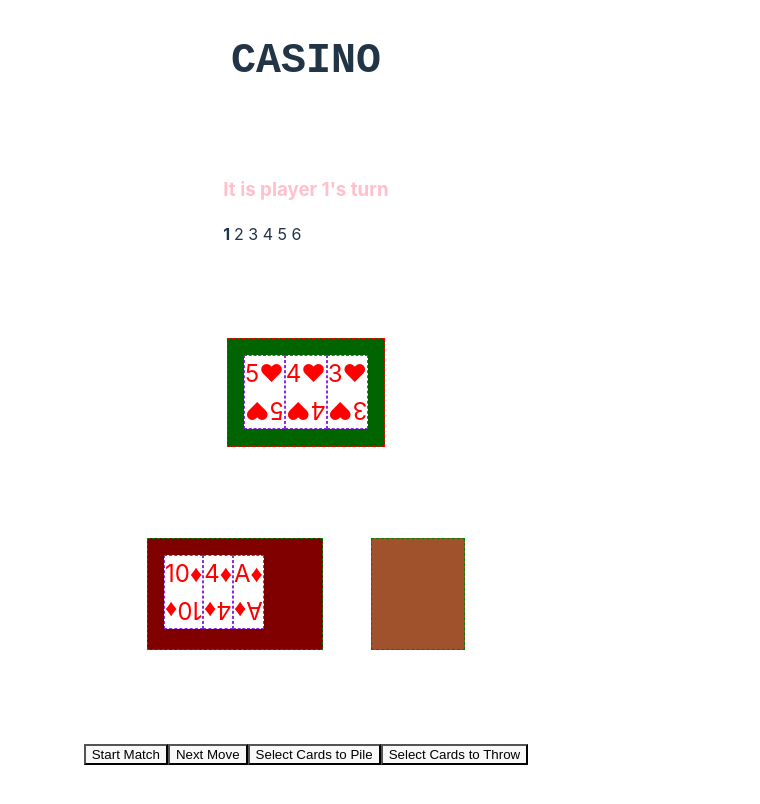
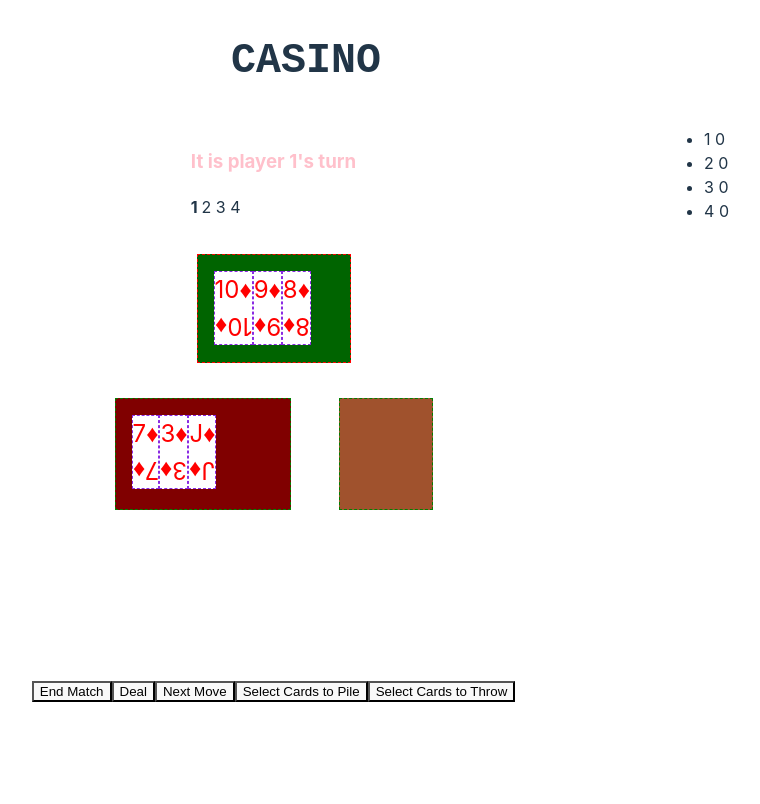
Before and after one commit to jhurt98/casino-game, a React (Vite) app: page / in a window 1280 px wide. Both pictures are taken after a click on the button "Start Match". Shown: the top 804 px of the page, without its empty margins (172-932 px from the left). Built offline with nearby package versions, Linux system fonts and the light colour scheme.

Commit message:
fixed dealing

```diff
--- a/src/App.css
+++ b/src/App.css
@@ -16,7 +16,7 @@
 }
 
 .game {
-    height: 800px;
+    height: 710px;
     width: 90%;
     margin: 0 auto;
     border: 2px, dashed, white;
@@ -32,7 +32,6 @@
     justify-content: space-between;
     flex-direction: column;
     background-color: white;
-    container: playingcard/ normal;
 }
 
 @container playingcard (true) {
--- a/src/Game.css
+++ b/src/Game.css
@@ -1,4 +1,4 @@
-.field {
+.table{
     display: flex;
     padding: 16px;
     border: 1px red dashed;
--- a/src/Game.tsx
+++ b/src/Game.tsx
@@ -39,12 +39,12 @@ const playerOne: Player = {
     points: 0,
 };
 
-function makeAllPlayers() {
-    const allPlayers = [playerOne];
-    for (let i = 2; i <= 6; i++) {
-        allPlayers.push({ id: i, hand: [], pile: [], points: 0 });
+function makePlayers() {
+    const players = [playerOne];
+    for (let i = 2; i <= 4; i++) {
+        players.push({ id: i, hand: [], pile: [], points: 0 });
     }
-    return allPlayers;
+    return players;
 }
 
 function makeDeck(): Array<Card> {
@@ -87,36 +87,42 @@ function passToPlayers(
 }
 
 function passToTable(
-    currentTable: Array<Card>,
+    table: Array<Card>,
     deck: Array<Card>,
     nCards: number,
 ) {
-    while (nCards > 0) {
+    for (let i = 0; i < nCards; i++) {
         const card = deck.pop();
         if (card) {
-            currentTable.push(card);
+            table.push(card);
         }
-        nCards--;
     }
 }
 
 function deal(
     deck: Array<Card>,
     players: Array<Player>,
-    currentTable: Array<Card>,
+    table: Array<Card>,
 ) {
-    let totalCards = 0;
-    const cardPerPerson = Math.floor(deck.length / players.length);
-    if (cardPerPerson >= 3) {
-        totalCards = 3 * players.length;
+    let totalCards = 3*players.length;
+    passToPlayers(players, deck, totalCards);
+    if (deck.length < 3*players.length) {
+        totalCards = Math.floor(deck.length / players.length) * players.length;
         passToPlayers(players, deck, totalCards);
-        passToTable(currentTable, deck, 3);
-    } else {
-        totalCards = cardPerPerson * players.length;
-        passToPlayers(players, deck, totalCards);
-        passToTable(currentTable, deck, deck.length);
+        passToTable(table, deck, deck.length);
     }
+
 }
+
+function initRound(
+    deck: Array<Card>,
+    players: Array<Player>,
+    table: Array<Card>,
+) {
+    passToTable(table, deck, 3);
+    passToPlayers(players, deck, 3 * players.length);
+}
+
 
 function createCardComponent(card: Card) {
     return <Card rank={card.rank} suit={card.suit} draggable={false} />;
@@ -139,32 +145,38 @@ function createPlayerComponents(players: Array<Player>, currentMove: number) {
 
 const MAX_POINTS = 25;
 function Game() {
-    const [allPlayers, setAllPlayers] = useState<Array<Player>>([]);
-    const [currentTable, setTable] = useState<Array<Card>>([]);
+    const [players, setPlayers] = useState<Array<Player>>([]);
+    const [table, setTable] = useState<Array<Card>>([]);
     const [currentMove, setCurrentMove] = useState<number>(0);
-    const [currentDeck, setCurrentDeck] = useState<Array<Card>>([]);
+    const [deck, setDeck] = useState<Array<Card>>([]);
     const [selectedCards, setSelectedCards] = useState<Array<Card>>([]);
     const [selectingPileCards, setSelectingPileCards] =
         useState<boolean>(false);
     const [selectingThrowCards, setSelectingThrowCards] =
         useState<boolean>(false);
 
-    const n = allPlayers.length;
-    const currentPlayer = allPlayers[currentMove % n];
+    const n = players.length;
+    const currentPlayer = players[currentMove % n];
 
     function startMatch() {
-        const newPlayers = makeAllPlayers();
+        const newPlayers = makePlayers();
         const deck = makeDeck();
-        deal(deck, newPlayers, currentTable);
-        setAllPlayers([...newPlayers]);
-        setTable([...currentTable]);
-        setCurrentDeck([...deck]);
+        initRound(deck, newPlayers, table);
+        setPlayers([...newPlayers]);
+        setTable([...table]);
+        setDeck([...deck]);
+    }
+
+    function endMatch() {
+        setPlayers([]);
+        setTable([]);
+        setDeck([]);
     }
 
     function endRound() {
-        let mostCardsPlayer: Player = allPlayers[0];
-        let mostSpadesPlayer: Player = allPlayers[0];
-        for (const player of allPlayers) {
+        let mostCardsPlayer: Player = players[0];
+        let mostSpadesPlayer: Player = players[0];
+        for (const player of players) {
             if (mostCardsPlayer.pile.length < player.pile.length) {
                 mostCardsPlayer = player;
             }
@@ -183,7 +195,7 @@ function Game() {
         mostCardsPlayer.points++;
         mostSpadesPlayer.points++;
         console.log(mostCardsPlayer, mostSpadesPlayer);
-        setAllPlayers([...allPlayers]);
+        setPlayers([...players]);
     }
 
     function getSpadesCount(pile: Array<Card>): number {
@@ -195,6 +207,7 @@ function Game() {
     }
 
     function createCardComponents(cards: Array<Card>, selectable: boolean) {
+        console.log("cards", cards);
         return cards.map((card) => {
             const style = selectable ? { cursor: "pointer" } : {};
             const handleSelect = () => {
@@ -215,11 +228,11 @@ function Game() {
     }
 
     function handleAddToPile() {
-        const table = currentTable;
+        const newTable = [...table];
         for (const card of selectedCards) {
             let i = table.findIndex((c) => card === c);
             if (i !== -1) {
-                table.splice(i, 1);
+                newTable.splice(i, 1);
             }
 
             i = currentPlayer.hand.findIndex((c) => card === c);
@@ -229,38 +242,46 @@ function Game() {
             currentPlayer.pile.push(card);
         }
         setSelectedCards([]);
-        setAllPlayers([...allPlayers]);
-        setTable([...table]);
+        setPlayers([...players]);
+        setTable(newTable);
         setSelectingPileCards(false);
     }
 
     function handleThrowCards() {
-        const table = currentTable;
+        const newtable = [...table];
         for (const card of selectedCards) {
             const i = currentPlayer.hand.findIndex((c) => card === c);
             if (i !== -1) {
                 currentPlayer.hand.splice(i, 1);
             }
-            table.push(card);
+            newtable.push(card);
         }
         setTable([...table]);
         setSelectedCards([]);
         setSelectingThrowCards(false);
     }
 
-    const winner = allPlayers.find((player) => player.points >= MAX_POINTS);
+    function handleDeal() {
+        deal(deck, players, table);
+        setDeck([...deck]);
+        setPlayers([...players]);
+        setTable([...table]);
+    }
+
+    const winner = players.find((player) => player.points >= MAX_POINTS);
     let status;
     if (winner) {
         status = `WINNER: ${winner.id}`;
     } else {
-        if (allPlayers.length === 0) {
+        if (players.length === 0) {
             status = "Waiting for game to start :)";
         } else {
-            const i = currentMove % allPlayers.length;
+            const i = currentMove % players.length;
             status = `It is player ${i + 1}'s turn`;
         }
     }
 
+    console.log("currentPlayer", currentPlayer);
     const currentHand = currentPlayer ? currentPlayer.hand : [];
     const currentPile = currentPlayer ? currentPlayer.pile : [];
     const selectingCards = selectingPileCards || selectingThrowCards;
@@ -269,31 +290,33 @@ function Game() {
             {createCardComponents(selectedCards, false)}
         </div>
     );
-    const endOfRound = currentPlayer && allHandsEmpty(allPlayers);
-    console.log(allPlayers);
+
     return (
+        <div style={{display:"flex", flexGrow:1, justifyContent: "spaceBetween"}}>
         <div className="board">
             <div style={{ alignSelf: "center", minHeight: "90px" }}>
-                <h3 style={{ color: "pink" }}> {status} </h3>
-                <div> {createPlayerComponents(allPlayers, currentMove)} </div>
+                <h3 style={{ color: "pink" }}>{status}</h3>
+                <div>{createPlayerComponents(players, currentMove)}</div>
             </div>
-            <div className="field">
-                {" "}
-                {createCardComponents(currentTable, selectingPileCards)}
+            <div className="table">
+                {createCardComponents(table, selectingPileCards)}
             </div>
             <div style={{ display: "flex" }}>
                 <div className="playerHand">
-                    {" "}
                     {createCardComponents(currentHand, selectingCards)}
                 </div>
                 <div className="playerPile">
-                    {" "}
                     {createCardComponents(currentPile, false)}
                 </div>
             </div>
+            <div style={{minHeight: "97.6px"}}>
+            {selectingCards ? <div> Selecting </div> : null}
+            {selectingCards ? selectedCardsContainer : null}
+            </div>
             <div>
             {/*this whole div is some nonsense, just for testing function*/}
-                <button onClick={startMatch}>Start Match</button>
+                <button onClick={currentPlayer ? endMatch : startMatch}>{currentPlayer ? "End Match" : "Start Match"}</button>
+                { currentPlayer ? <button onClick={handleDeal}>Deal</button> : null }
                 <button
                     onClick={() => {
                         setCurrentMove(currentMove + 1);
@@ -319,8 +342,6 @@ function Game() {
                         Select Cards to Throw
                     </button>
                 ) : null}
-                {selectingCards ? <div> Selecting </div> : null}
-                {selectingCards ? selectedCardsContainer : null}
                 {selectingCards && selectedCards.length > 0 ? (
                     <button
                         onClick={
@@ -332,18 +353,15 @@ function Game() {
                         {selectingThrowCards ? "Throw to Field" : "Add to pile"}
                     </button>
                 ) : null}
-                {endOfRound ? (
-                    <button onClick={endRound}>
-                        End Round, Calculate Points
-                    </button>
-                ) : null}
             </div>
+        </div>
+        <PointsTable players={players}/>
         </div>
     );
 }
 
-function allHandsEmpty(allPlayers: Array<Player>): boolean {
-    for (const player of allPlayers) {
+function allHandsEmpty(players: Array<Player>): boolean {
+    for (const player of players) {
         if (player.hand.length > 0) return false;
     }
     return true;
@@ -355,4 +373,10 @@ async function delay(ms: number) {
     });
 }
 
+function PointsTable({players}) {
+    return (
+        <ul> { players.map(player => <li>{player.id} {player.points} </li>) }  </ul>
+    );
+}
+
 export default Game;
```
Also changed, not shown: 2x.webp (added), notes.txt.
